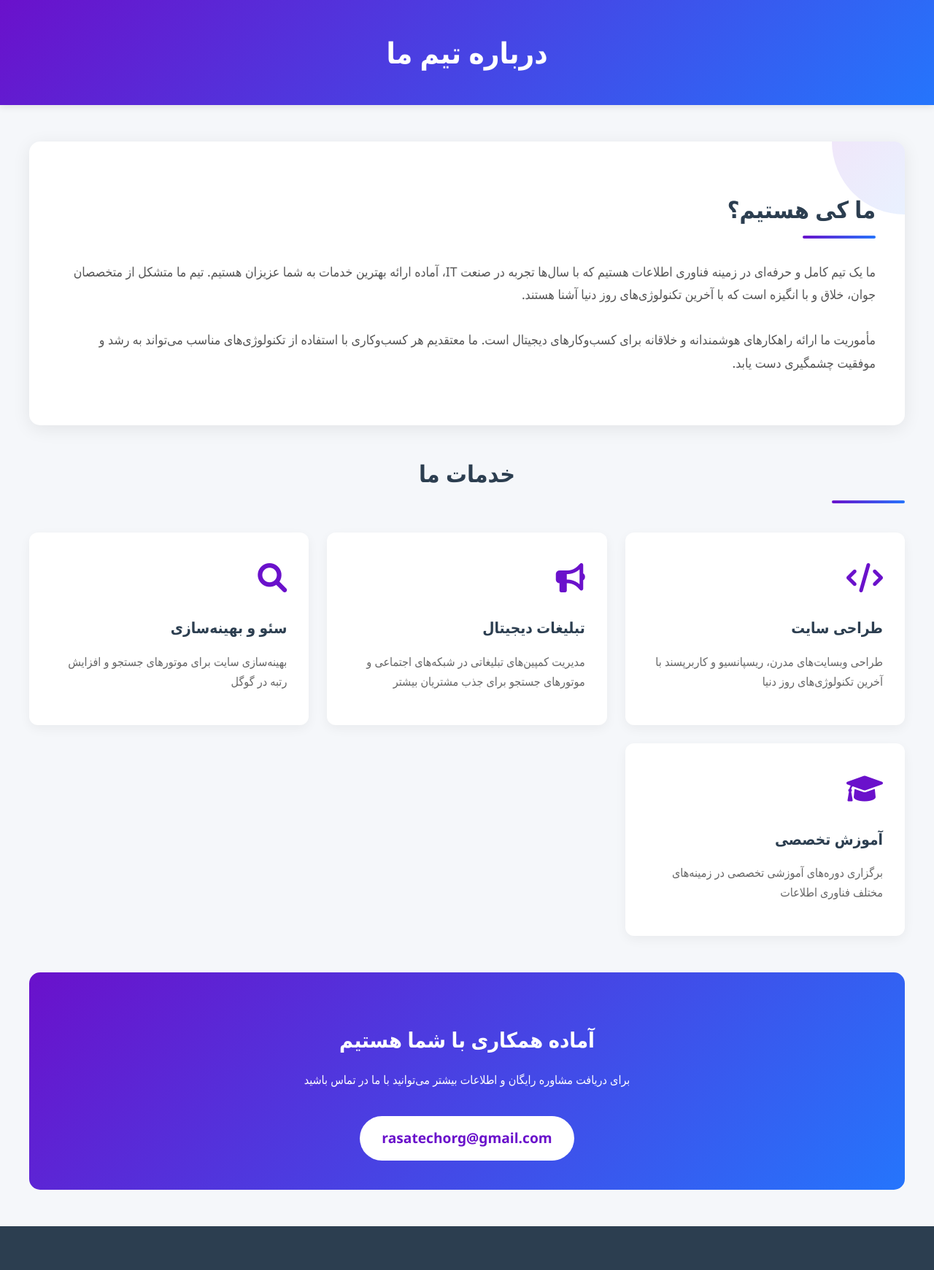
After one commit to Soroush130/zehesab, a Django app: page /about_us/ in a window 1280 px wide. The commit adds this page. Shown: the whole page at 73% size. Run offline with Django 5.2, Linux system fonts and the light colour scheme.

Commit message:
feat(accounts):Added contact_us view | Added about_us view

```diff
--- a/Zyhesab/urls.py
+++ b/Zyhesab/urls.py
@@ -3,12 +3,14 @@ from django.urls import path, include
 from django.conf import settings
 from django.conf.urls.static import static
 
-from .views import home
+from .views import home, contact_us, about_us
 
 urlpatterns = [
     path('admin/', admin.site.urls),
 
     path('', home, name='home'),
+    path('contact_us/', contact_us, name='contact_us'),
+    path('about_us/', about_us, name='about_us'),
     path('accounts/', include('accounts.urls'), name='accounts'),
 ]
 
--- a/Zyhesab/views.py
+++ b/Zyhesab/views.py
@@ -1,7 +1,24 @@
-from django.shortcuts import render
+from django.shortcuts import render, redirect
+from accounts.forms import ContactUsForm
 
 def home(request):
 
     context = {
     }
     return render(request, 'home.html', context)
+
+
+def contact_us(request):
+    if request.method == 'POST':
+        form = ContactUsForm(request.POST)
+        if form.is_valid():
+            form.save()
+            return redirect('home')
+    else:
+        form = ContactUsForm()
+
+    return render(request, 'contact_us.html', {'form': form})
+
+
+def about_us(request):
+    return render(request, 'about_us.html', {})
--- a/accounts/templates/accounts/register.html
+++ b/accounts/templates/accounts/register.html
@@ -247,7 +247,6 @@
 <div class="glass-box">
     <h2>ثبت نام در سیستم</h2>
 
-    <!-- نمایش پیام‌های خطا و موفقیت -->
     {% if messages %}
         <div class="error-messages">
             {% for message in messages %}
--- /dev/null
+++ b/templates/about_us.html
@@ -0,0 +1,267 @@
+<!DOCTYPE html>
+<html lang="fa" dir="rtl">
+<head>
+    <meta charset="UTF-8">
+    <meta name="viewport" content="width=device-width, initial-scale=1.0">
+    <title>درباره ما | تیم فناوری اطلاعات</title>
+    <style>
+        /* استایل های پایه */
+        body {
+            font-family: 'Segoe UI', Tahoma, Geneva, Verdana, sans-serif;
+            margin: 0;
+            padding: 0;
+            background-color: #f5f7fa;
+            color: #333;
+            line-height: 1.6;
+        }
+
+        /* هدر صفحه */
+        .header {
+            background: linear-gradient(135deg, #6a11cb, #2575fc);
+            color: white;
+            padding: 40px 0;
+            text-align: center;
+            box-shadow: 0 2px 10px rgba(0, 0, 0, 0.1);
+        }
+
+        .header h1 {
+            margin: 0;
+            font-size: 2.5rem;
+        }
+
+        /* محتوای اصلی */
+        .container {
+            max-width: 1200px;
+            margin: 50px auto;
+            padding: 0 20px;
+        }
+
+        /* بخش درباره ما */
+        .about-section {
+            background: white;
+            border-radius: 15px;
+            box-shadow: 0 5px 25px rgba(0, 0, 0, 0.08);
+            padding: 40px;
+            margin-bottom: 40px;
+            position: relative;
+            overflow: hidden;
+        }
+
+        .about-section::before {
+            content: '';
+            position: absolute;
+            top: 0;
+            right: 0;
+            width: 100px;
+            height: 100px;
+            background: linear-gradient(135deg, rgba(106, 17, 203, 0.1), rgba(37, 117, 252, 0.1));
+            border-radius: 0 0 0 100%;
+            z-index: 0;
+        }
+
+        .about-title {
+            font-size: 2rem;
+            color: #2c3e50;
+            margin-bottom: 30px;
+            position: relative;
+            padding-bottom: 15px;
+        }
+
+        .about-title::after {
+            content: '';
+            position: absolute;
+            bottom: 0;
+            right: 0;
+            width: 100px;
+            height: 4px;
+            background: linear-gradient(135deg, #6a11cb, #2575fc);
+            border-radius: 2px;
+        }
+
+        .about-content {
+            font-size: 1.1rem;
+            line-height: 1.8;
+            color: #555;
+            margin-bottom: 30px;
+        }
+
+        /* بخش خدمات */
+        .services-section {
+            display: grid;
+            grid-template-columns: repeat(auto-fit, minmax(300px, 1fr));
+            gap: 25px;
+            margin-top: 40px;
+        }
+
+        .service-card {
+            background: white;
+            border-radius: 12px;
+            box-shadow: 0 5px 15px rgba(0, 0, 0, 0.05);
+            padding: 30px;
+            transition: transform 0.3s ease, box-shadow 0.3s ease;
+        }
+
+        .service-card:hover {
+            transform: translateY(-10px);
+            box-shadow: 0 15px 30px rgba(0, 0, 0, 0.1);
+        }
+
+        .service-icon {
+            font-size: 2.5rem;
+            color: #6a11cb;
+            margin-bottom: 20px;
+        }
+
+        .service-title {
+            font-size: 1.3rem;
+            color: #2c3e50;
+            margin-bottom: 15px;
+        }
+
+        .service-desc {
+            color: #666;
+            line-height: 1.7;
+        }
+
+        /* بخش تماس */
+        .contact-section {
+            background: linear-gradient(135deg, #6a11cb, #2575fc);
+            color: white;
+            border-radius: 15px;
+            padding: 40px;
+            text-align: center;
+            margin-top: 50px;
+        }
+
+        .contact-title {
+            font-size: 1.8rem;
+            margin-bottom: 20px;
+        }
+
+        .contact-email {
+            display: inline-block;
+            background: white;
+            color: #6a11cb;
+            padding: 15px 30px;
+            border-radius: 50px;
+            font-size: 1.2rem;
+            text-decoration: none;
+            font-weight: bold;
+            margin-top: 20px;
+            transition: all 0.3s ease;
+        }
+
+        .contact-email:hover {
+            transform: scale(1.05);
+            box-shadow: 0 10px 20px rgba(0, 0, 0, 0.1);
+        }
+
+        /* فوتر */
+        .footer {
+            text-align: center;
+            padding: 30px 0;
+            margin-top: 50px;
+            background: #2c3e50;
+            color: white;
+        }
+
+        /* رسپانسیو */
+        @media (max-width: 768px) {
+            .header h1 {
+                font-size: 2rem;
+            }
+
+            .about-section {
+                padding: 30px 20px;
+            }
+
+            .about-title {
+                font-size: 1.5rem;
+            }
+
+            .services-section {
+                grid-template-columns: 1fr;
+            }
+        }
+    </style>
+    <link rel="stylesheet" href="https://cdnjs.cloudflare.com/ajax/libs/font-awesome/6.0.0-beta3/css/all.min.css">
+</head>
+<body>
+    <!-- هدر صفحه -->
+    <div class="header">
+        <h1>درباره تیم ما</h1>
+    </div>
+
+    <!-- محتوای اصلی -->
+    <div class="container">
+        <!-- بخش درباره ما -->
+        <div class="about-section">
+            <h2 class="about-title">ما کی هستیم؟</h2>
+            <p class="about-content">
+                ما یک تیم کامل و حرفه‌ای در زمینه فناوری اطلاعات هستیم که با سال‌ها تجربه در صنعت IT، آماده ارائه بهترین خدمات به شما عزیزان هستیم. تیم ما متشکل از متخصصان جوان، خلاق و با انگیزه است که با آخرین تکنولوژی‌های روز دنیا آشنا هستند.
+            </p>
+            <p class="about-content">
+                مأموریت ما ارائه راهکارهای هوشمندانه و خلاقانه برای کسب‌وکارهای دیجیتال است. ما معتقدیم هر کسب‌وکاری با استفاده از تکنولوژی‌های مناسب می‌تواند به رشد و موفقیت چشمگیری دست یابد.
+            </p>
+        </div>
+
+        <!-- بخش خدمات -->
+        <h2 class="about-title" style="text-align: center;">خدمات ما</h2>
+        <div class="services-section">
+            <div class="service-card">
+                <div class="service-icon">
+                    <i class="fas fa-code"></i>
+                </div>
+                <h3 class="service-title">طراحی سایت</h3>
+                <p class="service-desc">
+                    طراحی وبسایت‌های مدرن، ریسپانسیو و کاربرپسند با آخرین تکنولوژی‌های روز دنیا
+                </p>
+            </div>
+
+            <div class="service-card">
+                <div class="service-icon">
+                    <i class="fas fa-bullhorn"></i>
+                </div>
+                <h3 class="service-title">تبلیغات دیجیتال</h3>
+                <p class="service-desc">
+                    مدیریت کمپین‌های تبلیغاتی در شبکه‌های اجتماعی و موتورهای جستجو برای جذب مشتریان بیشتر
+                </p>
+            </div>
+
+            <div class="service-card">
+                <div class="service-icon">
+                    <i class="fas fa-search"></i>
+                </div>
+                <h3 class="service-title">سئو و بهینه‌سازی</h3>
+                <p class="service-desc">
+                    بهینه‌سازی سایت برای موتورهای جستجو و افزایش رتبه در گوگل
+                </p>
+            </div>
+
+            <div class="service-card">
+                <div class="service-icon">
+                    <i class="fas fa-graduation-cap"></i>
+                </div>
+                <h3 class="service-title">آموزش تخصصی</h3>
+                <p class="service-desc">
+                    برگزاری دوره‌های آموزشی تخصصی در زمینه‌های مختلف فناوری اطلاعات
+                </p>
+            </div>
+        </div>
+
+        <!-- بخش تماس -->
+        <div class="contact-section">
+            <h3 class="contact-title">آماده همکاری با شما هستیم</h3>
+            <p>برای دریافت مشاوره رایگان و اطلاعات بیشتر می‌توانید با ما در تماس باشید</p>
+            <a href="mailto:rasatechorg@gmail.com" class="contact-email">
+                rasatechorg@gmail.com
+            </a>
+        </div>
+    </div>
+
+    <!-- فوتر -->
+    <div class="footer">
+
+    </div>
+</body>
+</html>
--- a/templates/home.html
+++ b/templates/home.html
@@ -321,11 +321,10 @@
         <div class="logo">سایت مدرن</div>
         <nav>
             <ul>
-
-
                 <li><a href="#">مقالات</a></li>
                 <li><a href="#">وبلاگ</a></li>
-                <li><a href="#">تماس با ما</a></li>
+                <li><a href="/contact_us/">تماس با ما</a></li>
+                <li><a href="/about_us/">درباره با ما</a></li>
             </ul>
         </nav>
     </div>
```
Also changed, not shown: accounts/admin.py (+6 -1 lines), accounts/forms.py (+7 -1 lines), accounts/models.py (+16 -0 lines), templates/contact_us.html (added, +238 -0 lines), accounts/migrations/0003_contactus.py (added), accounts/migrations/0004_alter_contactus_priority.py (added), accounts/migrations/0005_alter_contactus_description.py (added).
